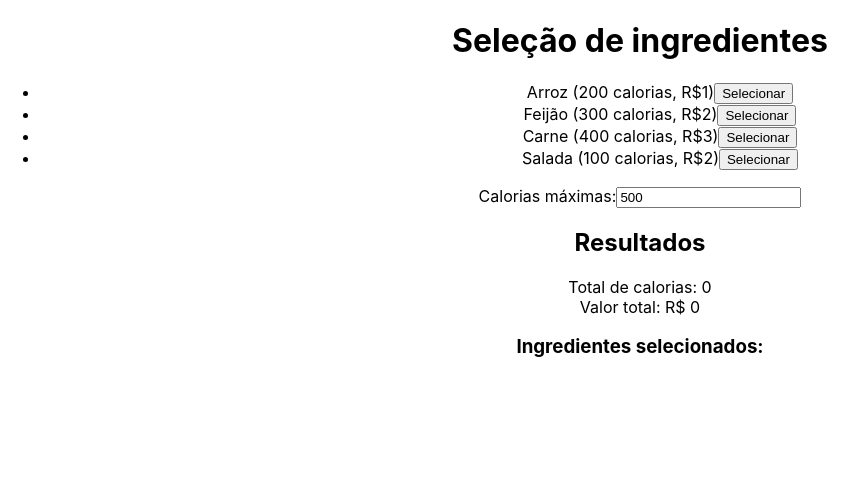
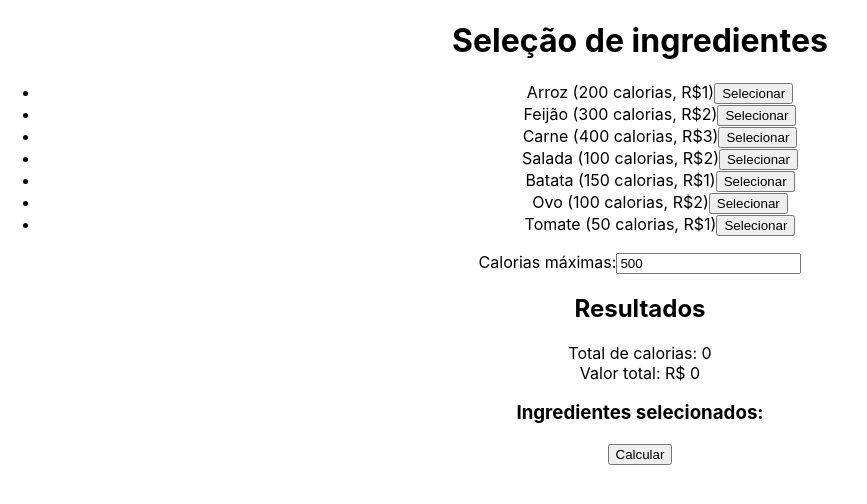
Before and after one commit to projeto-de-algoritmos/Final_CaminhoDaDieta, a React (Create React App) app: page / in a window 1280 px wide. Shown: the top 504 px of the page, without its empty margins (0-867 px from the left). Built offline with nearby package versions, Linux system fonts and the light colour scheme.

Commit message:
include: incluindo o componente que calcula o menor caminho

```diff
--- a/src/App.js
+++ b/src/App.js
@@ -1,10 +1,9 @@
-import './App.css';
-import SeletorIngredientes from './components/SeletorIngredientes';
+import "./App.css";
+import SeletorIngredientes from "./components/SeletorIngredientes";
 
 function App() {
   return (
     <div className="App">
-
       <div>
         <SeletorIngredientes />
       </div>
--- a/src/components/SeletorIngredientes.jsx
+++ b/src/components/SeletorIngredientes.jsx
@@ -1,10 +1,14 @@
 import React, { useState } from "react";
+import UseDjikstra from "./useDjikstra";
 
 const ingredients = [
   { name: "Arroz", value: 1, calories: 200 },
   { name: "Feijão", value: 2, calories: 300 },
   { name: "Carne", value: 3, calories: 400 },
   { name: "Salada", value: 2, calories: 100 },
+  { name: "Batata", value: 1, calories: 150 },
+  { name: "Ovo", value: 2, calories: 100 },
+  { name: "Tomate", value: 1, calories: 50 },
 ];
 
 const knapsack = (maxCalories, weights, values, n) => {
@@ -15,7 +19,10 @@ const knapsack = (maxCalories, weights, values, n) => {
   for (let i = 1; i <= n; i++) {
     for (let w = 1; w <= maxCalories; w++) {
       if (weights[i - 1] <= w) {
-        dp[i][w] = Math.max(values[i - 1] + dp[i - 1][w - weights[i - 1]], dp[i - 1][w]);
+        dp[i][w] = Math.max(
+          values[i - 1] + dp[i - 1][w - weights[i - 1]],
+          dp[i - 1][w]
+        );
       } else {
         dp[i][w] = dp[i - 1][w];
       }
@@ -37,6 +44,7 @@ const knapsack = (maxCalories, weights, values, n) => {
 const SeletorIngredientes = () => {
   const [selectedIngredients, setSelectedIngredients] = useState([]);
   const [maxCalories, setMaxCalories] = useState(500);
+  const [result, setResult] = useState(false);
 
   const handleSelectIngredient = (ingredient) => {
     setSelectedIngredients([...selectedIngredients, ingredient]);
@@ -45,9 +53,15 @@ const SeletorIngredientes = () => {
   const weights = ingredients.map((i) => i.calories);
   const values = ingredients.map((i) => i.value);
 
-  const totalCalories = selectedIngredients.reduce((acc, ingredient) => acc + ingredient.calories, 0);
+  const totalCalories = selectedIngredients.reduce(
+    (acc, ingredient) => acc + ingredient.calories,
+    0
+  );
 
-  const totalValue = selectedIngredients.reduce((acc, ingredient) => acc + ingredient.value, 0);
+  const totalValue = selectedIngredients.reduce(
+    (acc, ingredient) => acc + ingredient.value,
+    0
+  );
 
   return (
     <div>
@@ -56,14 +70,21 @@ const SeletorIngredientes = () => {
         {ingredients.map((ingredient) => (
           <li key={ingredient.name}>
             {ingredient.name} ({ingredient.calories} calorias, R$
-            {ingredient.value})<button onClick={() => handleSelectIngredient(ingredient)}>Selecionar</button>
+            {ingredient.value})
+            <button onClick={() => handleSelectIngredient(ingredient)}>
+              Selecionar
+            </button>
           </li>
         ))}
       </ul>
       <div>
         <label>
           Calorias máximas:
-          <input type="number" value={maxCalories} onChange={(e) => setMaxCalories(e.target.value)} />
+          <input
+            type="number"
+            value={maxCalories}
+            onChange={(e) => setMaxCalories(e.target.value)}
+          />
         </label>
       </div>
       <div>
@@ -89,7 +110,27 @@ const SeletorIngredientes = () => {
             </li>
           ))}
         </ul>
-        {totalCalories > maxCalories && <div>Atenção: você excedeu o limite de calorias!</div>}
+        <button
+          onClick={() => {
+            setResult(true);
+          }}
+        >
+          Calcular
+        </button>
+        {totalCalories > maxCalories && (
+          <div>Atenção: você excedeu o limite de calorias!</div>
+        )}
+      </div>
+      <div>
+        {result && (
+          <div>
+            <UseDjikstra
+              prop={selectedIngredients.map((ingredient) => {
+                return ingredient.name;
+              })}
+            ></UseDjikstra>
+          </div>
+        )}
       </div>
     </div>
   );
```
